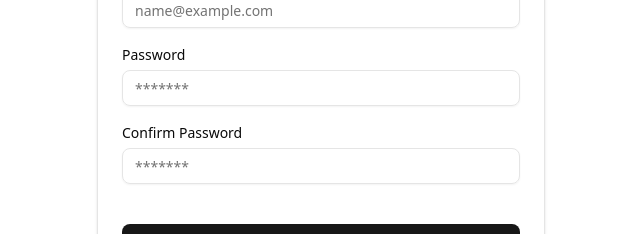
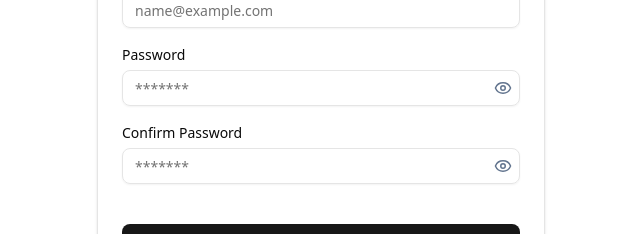
Before and after one commit to Abhish7k/auth-boilerplate-frontend, a React (Vite) app: page /signup in a window 1280 px wide. Shown: the part 380-614 px from the top of the page, without its empty margins (319-959 px from the left). Built offline with nearby package versions, Linux system fonts and the light colour scheme.

Commit message:
feat: show password toggle
added the password input component to show/hide password on login and register form

```diff
--- a/src/components/auth/SignInForm.tsx
+++ b/src/components/auth/SignInForm.tsx
@@ -16,6 +16,7 @@ import { Link } from "react-router-dom";
 import { z } from "zod";
 import { useForm } from "react-hook-form";
 import { zodResolver } from "@hookform/resolvers/zod";
+import PasswordInput from "../ui/password-input";
 
 // zod schema
 const signInSchema = z.object({
@@ -88,10 +89,8 @@ const SignInForm: React.FC = () => {
           <div className="space-y-2">
             <Label htmlFor="password">Password</Label>
 
-            <Input
+            <PasswordInput
               id="password"
-              type="password"
-              placeholder="********"
               className="w-full"
               {...register("password")}
             />
@@ -130,6 +129,7 @@ const SignInForm: React.FC = () => {
               </span>
             </div>
           </div>
+        </form>
 
         {/* social logins */}
         <div className="grid grid-cols-2 gap-5">
@@ -151,7 +151,6 @@ const SignInForm: React.FC = () => {
             Github
           </Button>
         </div>
-        </form>
       </CardContent>
 
       <CardFooter className="pt-2 flex justify-center">
--- a/src/components/auth/SignUpForm.tsx
+++ b/src/components/auth/SignUpForm.tsx
@@ -15,6 +15,7 @@ import { LoaderCircle } from "lucide-react";
 import { z } from "zod";
 import { useForm } from "react-hook-form";
 import { zodResolver } from "@hookform/resolvers/zod";
+import PasswordInput from "../ui/password-input";
 
 // zod schema
 const signUpSchema = z
@@ -116,9 +117,8 @@ const SignUpForm: React.FC = () => {
           <div className="space-y-2">
             <Label htmlFor="password">Password</Label>
 
-            <Input
+            <PasswordInput
               id="password"
-              type="password"
               placeholder="*******"
               className="w-full"
               {...register("password")}
@@ -133,9 +133,8 @@ const SignUpForm: React.FC = () => {
           <div className="space-y-2">
             <Label htmlFor="confirmPassword">Confirm Password</Label>
 
-            <Input
+            <PasswordInput
               id="confirmPassword"
-              type="password"
               placeholder="*******"
               className="w-full"
               {...register("confirmPassword")}
--- /dev/null
+++ b/src/components/ui/password-input.tsx
@@ -0,0 +1,32 @@
+import * as React from "react";
+import { Input } from "./input";
+import { Eye, EyeOff } from "lucide-react";
+
+const PasswordInput = React.forwardRef<
+  HTMLInputElement,
+  React.ComponentProps<typeof Input>
+>(({ className, ...props }, ref) => {
+  const [show, setShow] = React.useState(false);
+
+  return (
+    <div className="relative w-full">
+      <Input
+        type={show ? "text" : "password"}
+        placeholder="********"
+        className={className}
+        ref={ref}
+        {...props}
+      />
+
+      <button
+        type="button"
+        onClick={() => setShow((prev) => !prev)}
+        className="absolute right-2 top-1/2 -translate-y-1/2 text-slate-500 hover:text-slate-700 transition"
+      >
+        {show ? <EyeOff size={18} /> : <Eye size={18} />}
+      </button>
+    </div>
+  );
+});
+
+export default PasswordInput;
```
Lines whose indentation alone changed are shown as unchanged.
